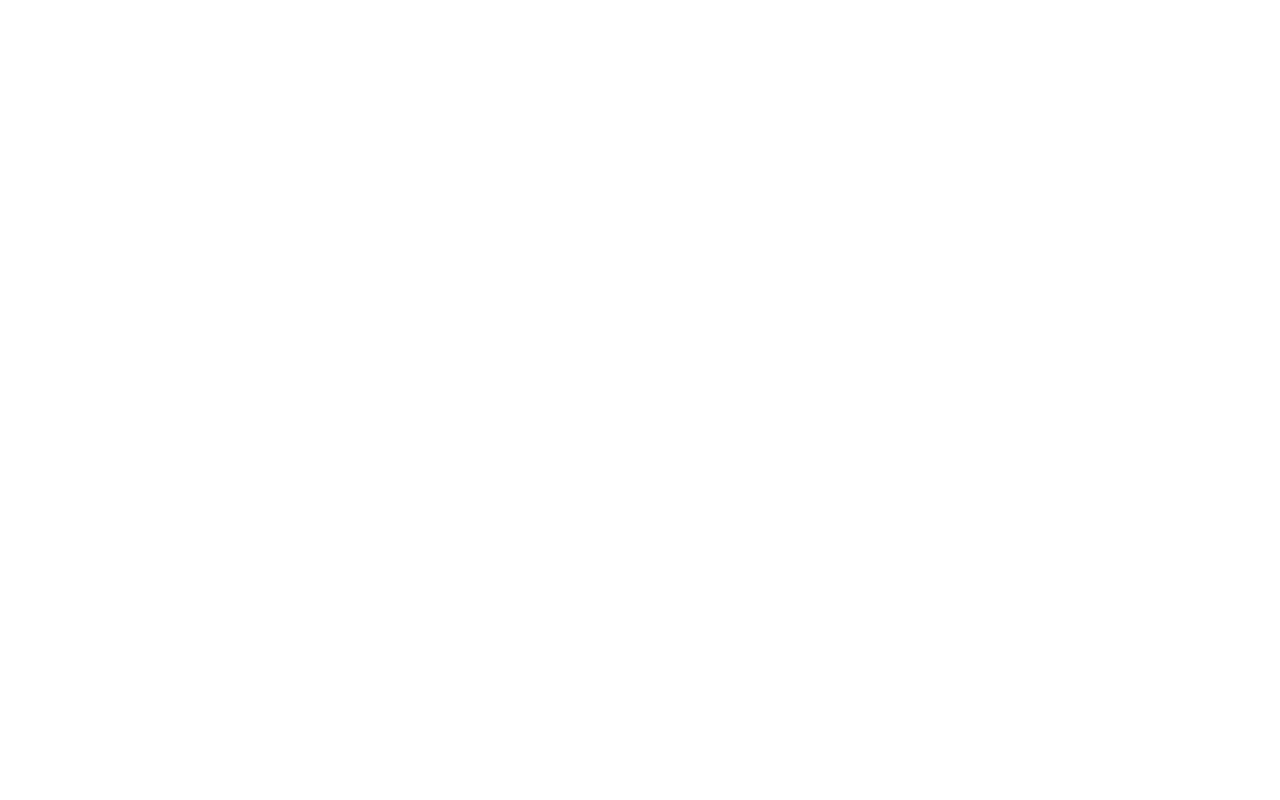
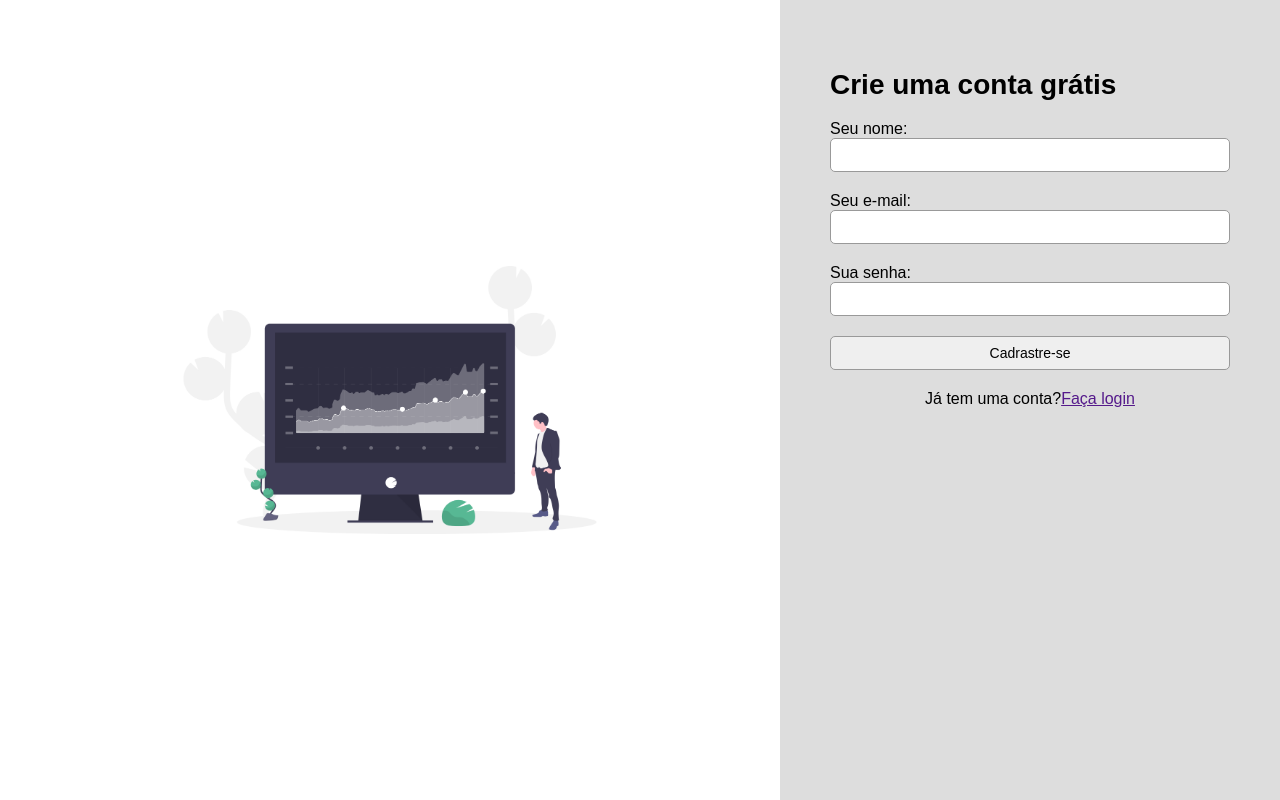
Before and after one commit to jottasantosdev/Validador_de_formulario, a plain HTML site: page index.html in a window 1280 px wide. Drawn offline with Linux system fonts and the light colour scheme.

Commit message:
adicionando css

```diff
--- a/assets/css/style.css
+++ b/assets/css/style.css
@@ -0,0 +1,47 @@
+* {
+    box-sizing: border-box;
+}
+body {
+    margin: 0;
+    font-family: Arial, Helvetica, sans-serif;
+}
+
+.screen {
+    display: flex;
+    height: 100vh;
+}
+.leftside {
+    flex: 1;
+    display: flex;
+    justify-content: center;
+    align-items: center;
+}
+.leftside img {
+    max-width: 500px;
+    height: auto;
+}
+.rightside {
+    width: 500px;
+    background-color: #DDD;
+    padding: 50px;
+}
+.rightside h1 {
+    font-size: 28px;
+}
+.rightside label {
+    display: block;
+    margin-bottom: 20px;
+}
+
+.rightside input {
+    width: 100%;
+    border: 1px solid #999;
+    border-radius: 5px;
+    padding: 8px;
+    font-size: 14px;
+    outline: 0;
+}
+.rightside .novaConta {
+    display: flex;
+    justify-content: center;
+}
--- a/index.html
+++ b/index.html
@@ -8,6 +8,36 @@
     <link rel="stylesheet" href="/assets/css/style.css">
 </head>
 <body>
+    <div class="screen">
+        <div class="leftside">
+            <img src="assets/images/financial_data.png" alt="">
+        </div>
+        <div class="rightside">
+            <h1>Crie uma conta grátis</h1>
+
+            <form method="POST">
+                <label>
+                    Seu nome: <br>
+                    <input type="text" name="name">
+                </label>
+                <label>
+                    Seu e-mail: <br>
+                    <input type="email" name="email">
+                </label>
+                <label>
+                    Sua senha: <br>
+                    <input type="password" name="password">
+                </label>
+                <label>
+                    <input type="submit" value="Cadrastre-se">
+                </label>
+
+                <div class="novaConta">
+                    Já tem uma conta? <a href="">Faça login</a>
+                </div>
+            </form>
+        </div>
+    </div>
 
 
     <script src="assets/js/script.js"></script>
```
Also changed, not shown: assets/images/financial_data.png (added).
